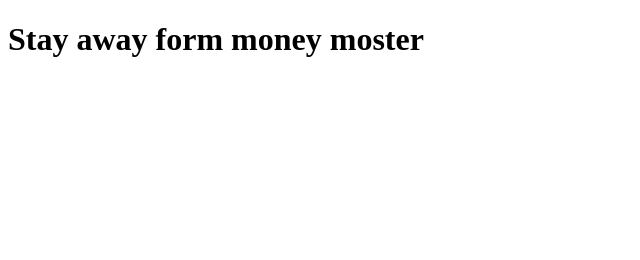
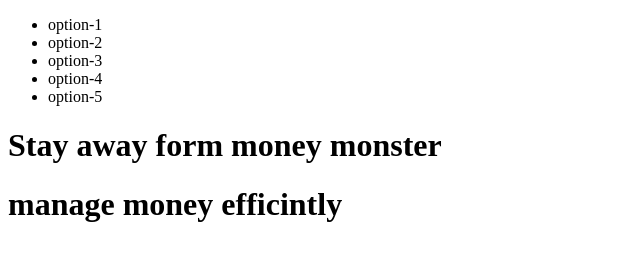
Before and after one commit to rezwanul24/money-master-practice, a plain HTML site: page index.html in a window 1280 px wide. Shown: the whole page, without its empty margins (0-640 px from the left). Drawn offline with Linux system fonts and the light colour scheme.

Commit message:
header and main added

```diff
--- a/index.html
+++ b/index.html
@@ -7,7 +7,22 @@
     <title>Document</title>
 </head>
 <body>
-    <h1>Stay away form money moster</h1>
+    <header>
+        <nav>
+            <ul>
+                <li>option-1</li>
+                <li>option-2</li>
+                <li>option-3</li>
+                <li>option-4</li>
+                <li>option-5</li>
+            </ul>
+        </nav>
+        <h1>Stay away form money monster</h1>
+    </header>
+    <main>
+        <h1>manage money efficintly</h1>
+    </main>
+
     <script src="js/app.js"></script>
 </body>
 </html>
```
